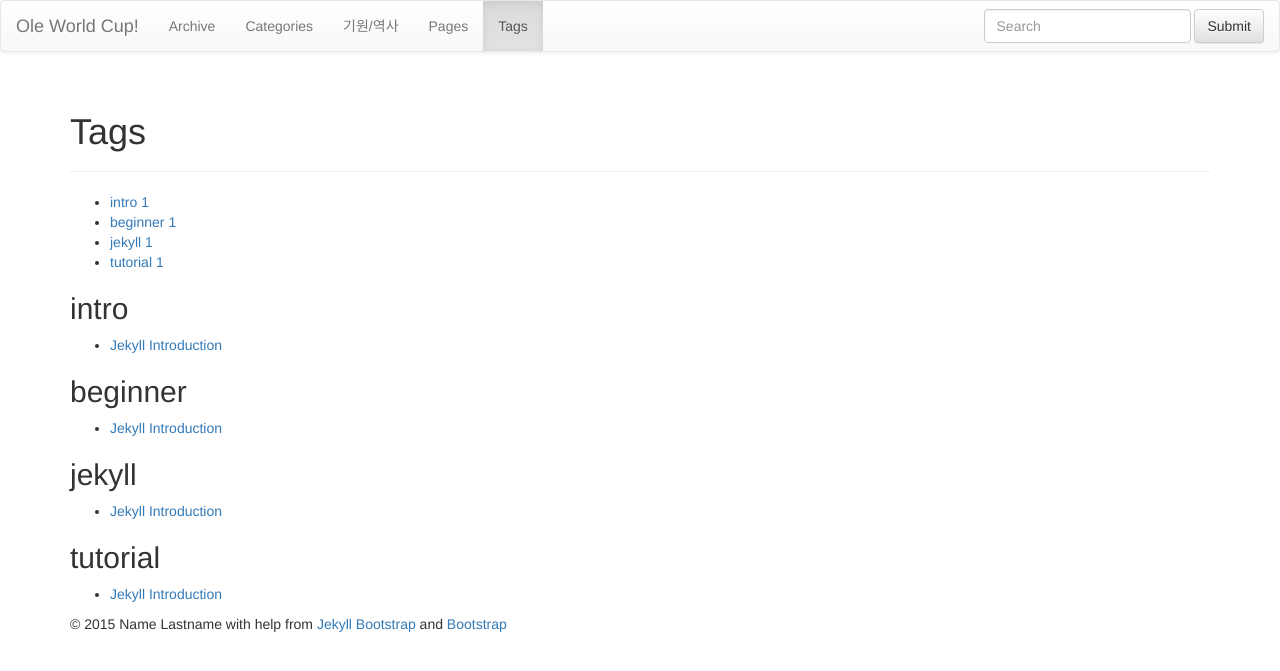
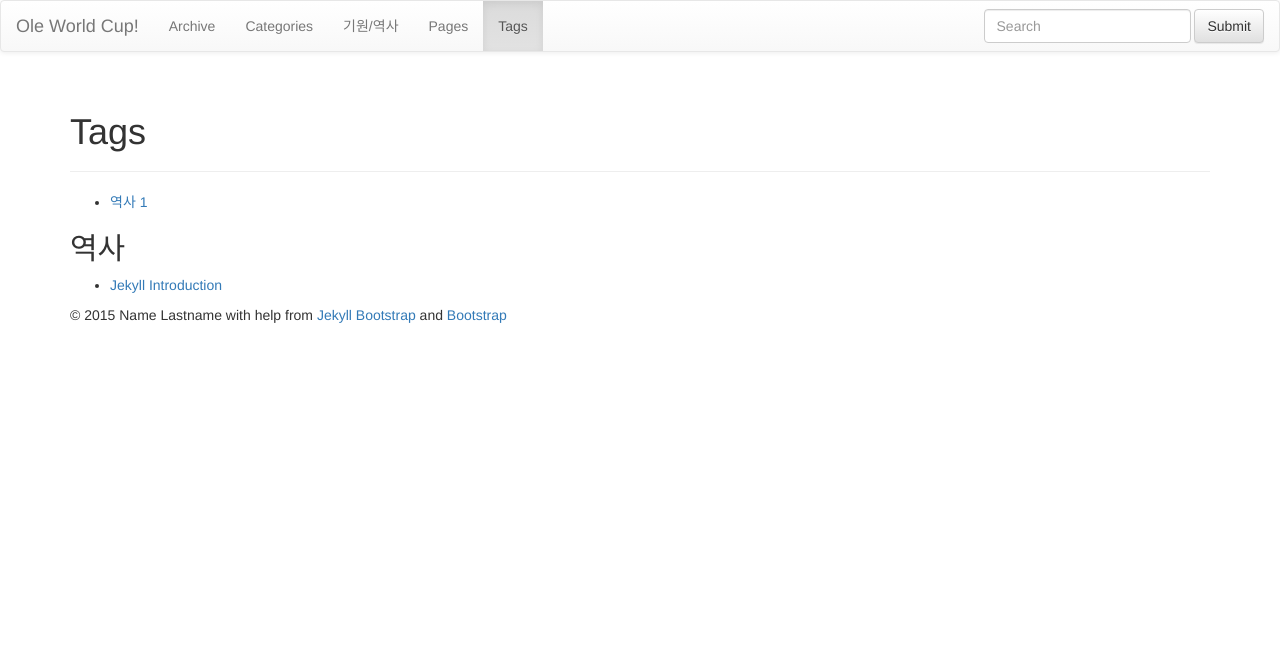
Before and after one commit to jungu9/jungu9.github.com, a Jekyll site: the page built from tags.html, in a window 1280 px wide. Shown: the top 671 px of the page. Built offline with Jekyll 4.4.1, drawn with Linux system fonts in a browser that asks for light colours; nearby versions of some CDN libraries; library files that are not in the unit come from our copies.

Commit message:
Update 2011-12-29-jekyll-introduction.md

```diff
--- a/_posts/core-samples/2011-12-29-jekyll-introduction.md
+++ b/_posts/core-samples/2011-12-29-jekyll-introduction.md
@@ -2,7 +2,7 @@
 layout: post
 category : lessons
 tagline: "Supporting tagline"
-tags : [intro, beginner, jekyll, tutorial]
+tags : [역사]
 ---
 {% include JB/setup %}
 
```
